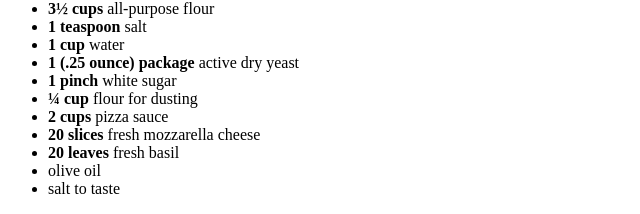
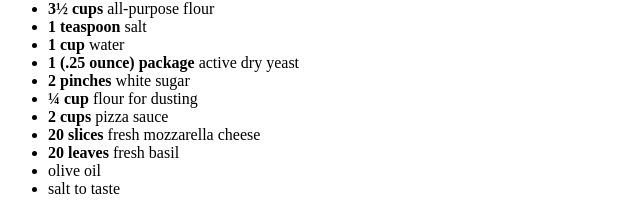
Before and after one commit to gbschu/odin-recipes, a plain HTML site: page recipes/pizza.html in a window 1280 px wide. Shown: the part 1025-1239 px from the top of the page, 0-640 px from the left. Drawn offline with Linux system fonts and the light colour scheme.

Commit message:
Modified pizza recipe.

```diff
--- a/recipes/pizza.html
+++ b/recipes/pizza.html
@@ -18,7 +18,7 @@
             <li><strong>1 teaspoon</strong> salt</li>
             <li><strong>1 cup</strong> water</1i>
             <li><strong>1 (.25 ounce) package</strong> active dry yeast</li>
-            <li><strong>1 pinch</strong> white sugar</li>
+            <li><strong>2 pinches</strong> white sugar</li>
             <li><strong>¼ cup</strong> flour for dusting</li>
             <li><strong>2 cups</strong> pizza sauce</li>
             <li><strong>20 slices</strong> fresh mozzarella cheese</li>
```
